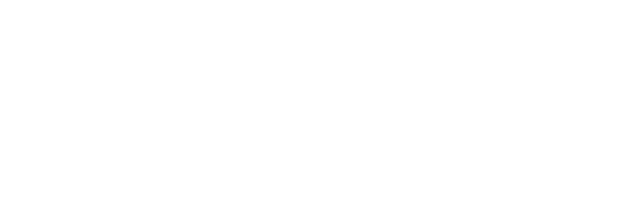
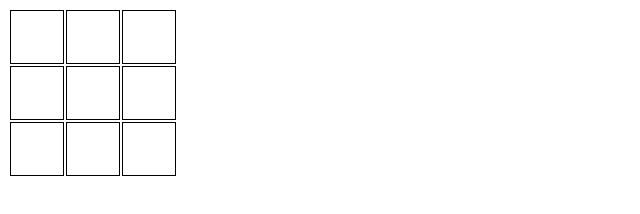
Before and after one commit to pawlobanano/tic-tac-toe, a plain HTML site: page index.html in a window 1280 px wide. Shown: the whole page, without its empty margins (0-640 px from the left). Drawn offline with Linux system fonts and the light colour scheme.

```diff
--- /dev/null
+++ b/css/styles.css
@@ -0,0 +1,5 @@
+td {
+    border: 1px solid black;
+    height: 50px;
+    width: 50px;
+}
--- a/index.html
+++ b/index.html
@@ -4,10 +4,28 @@
 <head>
     <meta charset="utf-8">
     <title>Tick Tack Toe project</title>
+    <link rel="stylesheet" type="text/css" href="css/styles.css">
 </head>
 
 <body>
-<script src="js/game.js"></script>
-</body
 
-</hmtl>
+    <table>
+        <tr>
+            <td></td>
+            <td></td>
+            <td></td>
+        </tr>
+        <tr>
+            <td></td>
+            <td></td>
+            <td></td>
+        </tr>
+        <tr>
+            <td></td>
+            <td></td>
+            <td></td>
+        </tr>
+    </table>
+
+    <script src="js/game.js"></script>
+</body </hmtl>
```
Also changed, not shown: 1 other file.
